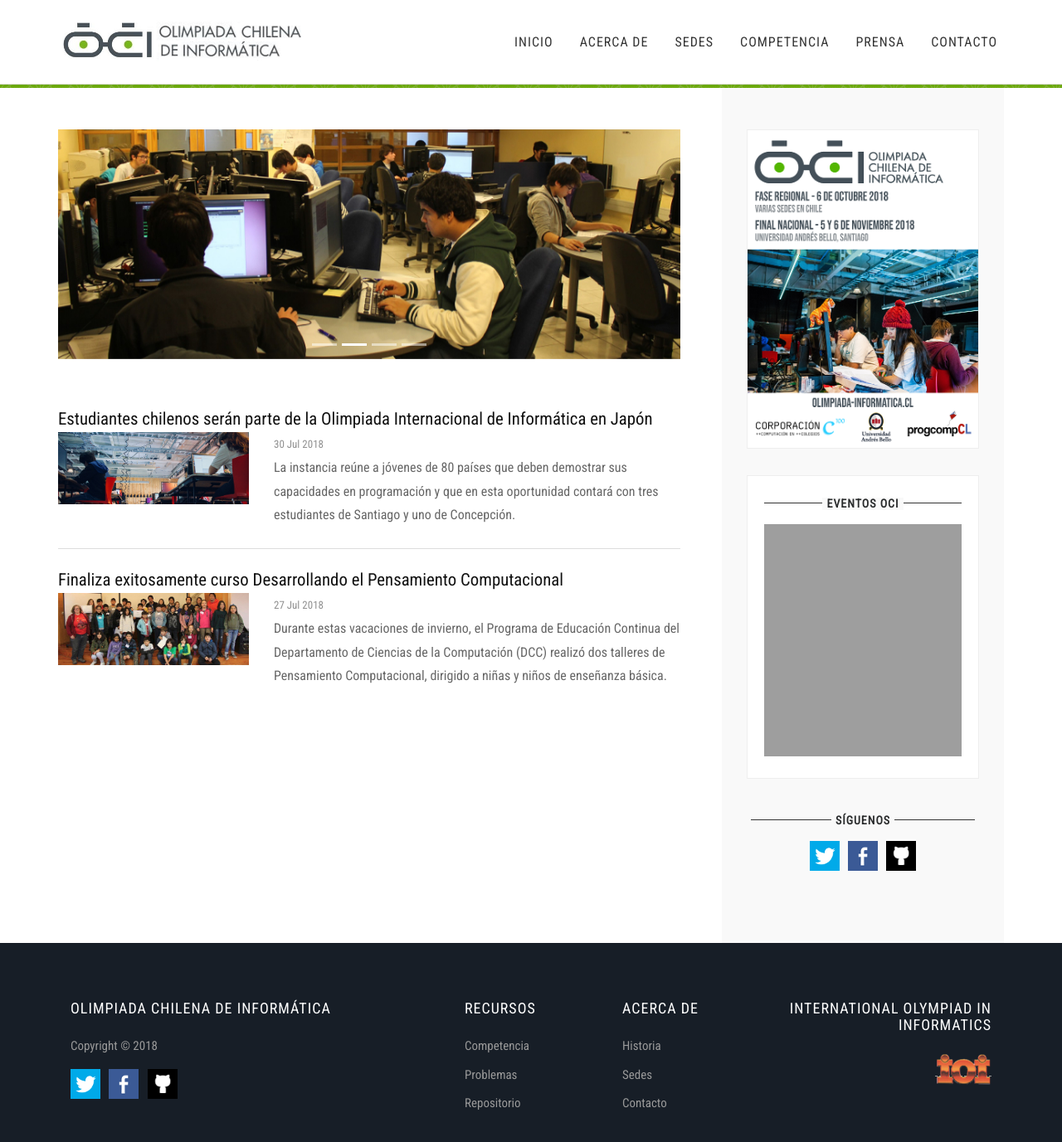
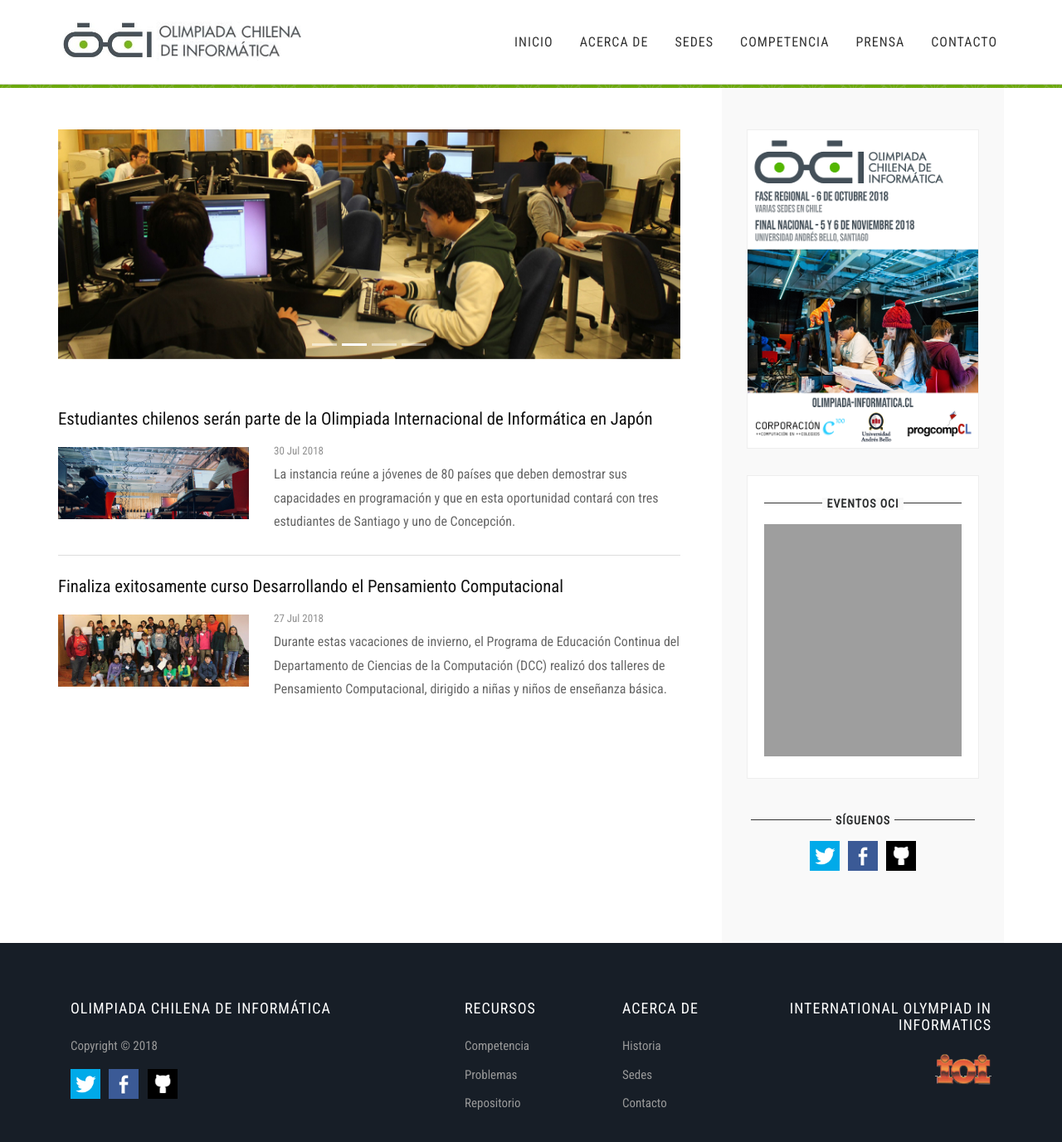
Before and after one commit to OCIoficial/ocioficial.github.io, a Jekyll site: the page built from index.html, in a window 1280 px wide and 1400 px high, scrolled down 209 px. Shown: the top 1377 px of the window at 83% size. Built offline with Jekyll 4.4.1, drawn with Linux system fonts in a browser that asks for light colours; the list of posts is cut into pages by our own code; grey boxes are pictures that could not be loaded.

Commit message:
Cambios CSS menores

```diff
--- a/assets/css/theme.css
+++ b/assets/css/theme.css
@@ -451,7 +451,6 @@
 	margin:0 0 1.5rem 0;
 }
 .featured-image {
-    display: block;
     margin-bottom: 2rem;
     box-shadow: 0 6px 10px 0 rgba(0,0,0,0.1);
 }
@@ -890,7 +889,7 @@
 }
 
 .nav-link { font-size: 16px!important; font-weight: 400!important; }
-.centered { text-align: center; }
+.centered { text-align: center!important; }
 .white { background: white!important; }
 .black { background: #171e27!important; }
 .main { /*padding: 30px 20px;*/ padding: 0; }
@@ -908,8 +907,11 @@
 .cat2-border { border-top-color: #ea6b48; } /* naranjo */
 .cat1-border { border-top-color: #75b418; } /* verde */
 .card-container { padding: 25px 0; }
-.card-title { margin-bottom: 2px; }
+.card-container .img-fluid { margin-top: 10px; }
+.card-title { margin-bottom: 10px; }
 .post-date { font-size: 13px; }
+.mainheading { width: 100%; height: 350px; overflow: hidden; margin-bottom: 20px; }
+.mainheading img { width: 100%; }
 
 #slider { margin-bottom: 25px; padding: 10px 15px; border: 0px solid #171e27; }
 
```
